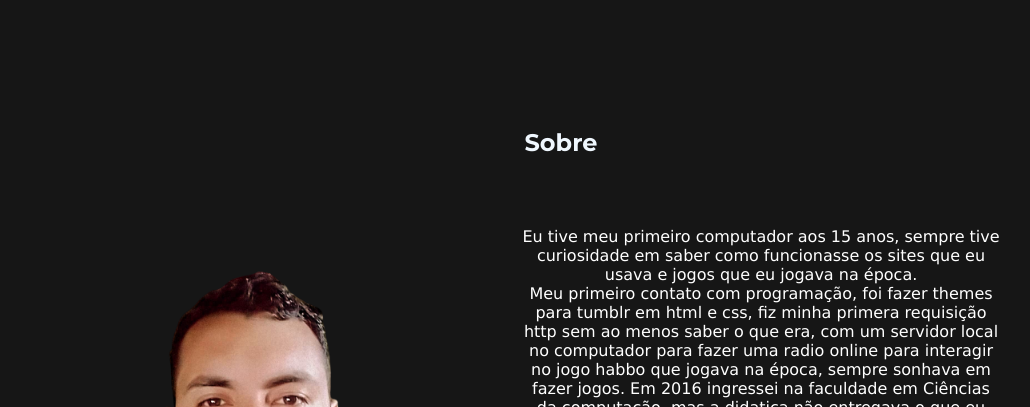
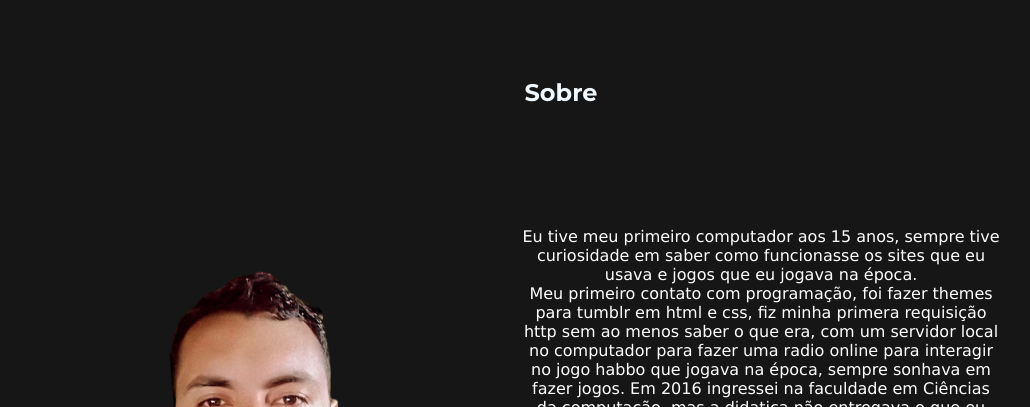
Before and after one commit to alex01sander/portifolio, a plain HTML site: page index.html in a window 1280 px wide. Shown: the part 393-800 px from the top of the page, without its empty margins (79-1109 px from the left). Drawn offline with Linux system fonts and the light colour scheme.

Commit message:
add update

```diff
--- a/css/styles.css
+++ b/css/styles.css
@@ -75,12 +75,12 @@ body{
     margin-left: 100px;
 }
 
-.sobre h2{
+.sobre {
     color: aliceblue;
     margin-top: 100px;
     font-family: 'Montserrat', sans-serif;
     text-align: center;
-    padding: 50px;
+
 }
 
 .flex_container{
--- a/index.html
+++ b/index.html
@@ -39,8 +39,8 @@
     <section>
 
 
+        <h2 class="sobre">Sobre</h2>
             <div class="sobre">
-                <h2>Sobre</h2>
                 <div class="flex_container">
                     <img class="img_sobre" src="./image/eu-removebg-preview.png"   alt="programador">
 
```
